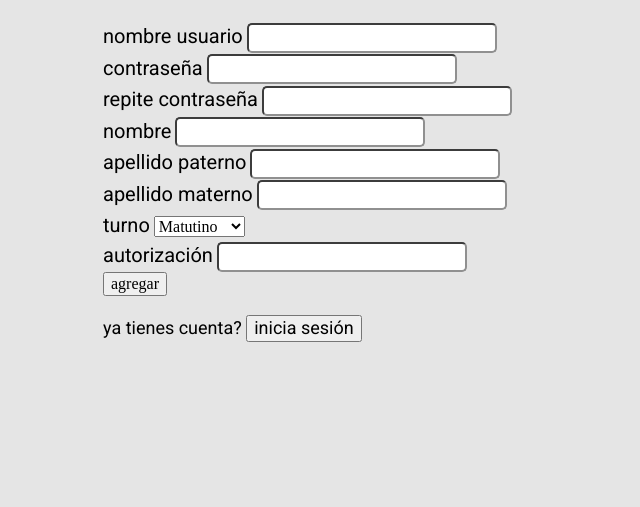
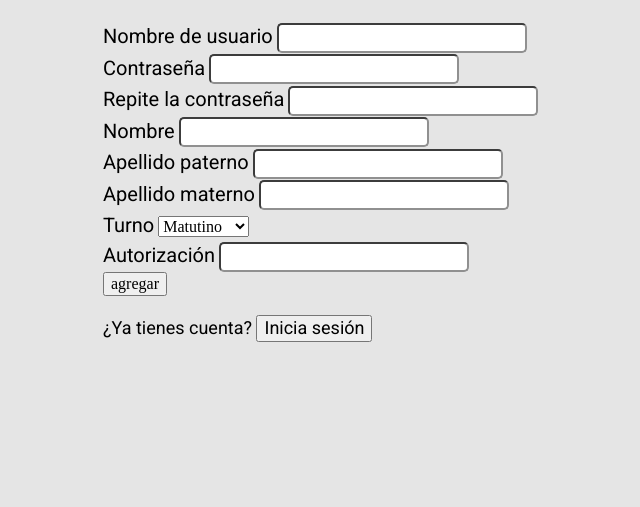
Before and after one commit to TheMainMethod/siv-lf, a PHP site: page /signup.php in a window 1280 px wide. Shown: the part 259-766 px from the top of the page, without its empty margins (37-677 px from the left). Run offline with PHP 8.4, Linux system fonts and the light colour scheme.

Commit message:
actualización den signup.php

```diff
--- a/siv-lf/signup.php
+++ b/siv-lf/signup.php
@@ -1,3 +1,4 @@
+
 <?php
 
 // inicializa sesión
@@ -33,44 +34,44 @@ if(isset($_SESSION["loggedin"]) && $_SESSION["loggedin"] === true)
 
         <form id="signupform" class="formulario">
             <div class="form-group">
-                <label class="formulario__texto">nombre usuario</label>
+                <label class="formulario__texto">Nombre de usuario</label>
                 <input type="text" name="username" class="campo">
                 <span id="username_err"></span>
             </div>
             <div class="form-group">
-                <label class="formulario__texto">contraseña</label>
+                <label class="formulario__texto">Contraseña</label>
                 <input type="password" name="password" class="campo">
                 <span id="password_err"></span>
             </div>
             <div class="form-group">
-                <label class="formulario__texto">repite contraseña</label>
+                <label class="formulario__texto">Repite la contraseña</label>
                 <input type="password" name="confirm_password" class="campo">
                 <span id="confirm_password_err"></span>
             </div>
             <div class="form-group">
-                <label class="formulario__texto">nombre</label>
+                <label class="formulario__texto">Nombre</label>
                 <input type="text" name="name" class="campo">
                 <span id="name_err"></span>
             </div>
             <div class="form-group">
-                <label class="formulario__texto">apellido paterno</label>
+                <label class="formulario__texto">Apellido paterno</label>
                 <input type="text" name="last_name" class="campo">
                 <span id="last_name_err"></span>
             </div>
             <div class="form-group">
-                <label class="formulario__texto">apellido materno</label>
+                <label class="formulario__texto">Apellido materno</label>
                 <input type="text" name="mid_name" class="campo">
                 <span id="mid_name_err"></span>
             </div>
             <div class="form-group">
-                <label class="formulario__texto">turno</label>
+                <label class="formulario__texto">Turno</label>
                 <select name="shift" class="">
                     <option value=1>Matutino</option>
                     <option value=0>Vespertino</option>
                 </select>
             </div>
             <div class="form-group">
-                <label class="formulario__texto">autorización</label>
+                <label class="formulario__texto">Autorización</label>
                 <input type="password" name="owner_pass" class="campo">
                 <span id="owner_pass_err"></span>
             </div>
@@ -78,7 +79,7 @@ if(isset($_SESSION["loggedin"]) && $_SESSION["loggedin"] === true)
                 <input type="submit" class="" value="agregar">
 
             </div>
-            <p class="">ya tienes cuenta? <button class="" onclick="toLogin()">inicia sesión</button></p>
+            <p class="">¿Ya tienes cuenta? <button class="" onclick="toLogin()">Inicia sesión</button></p>
         </form>
 
     </div>
```
